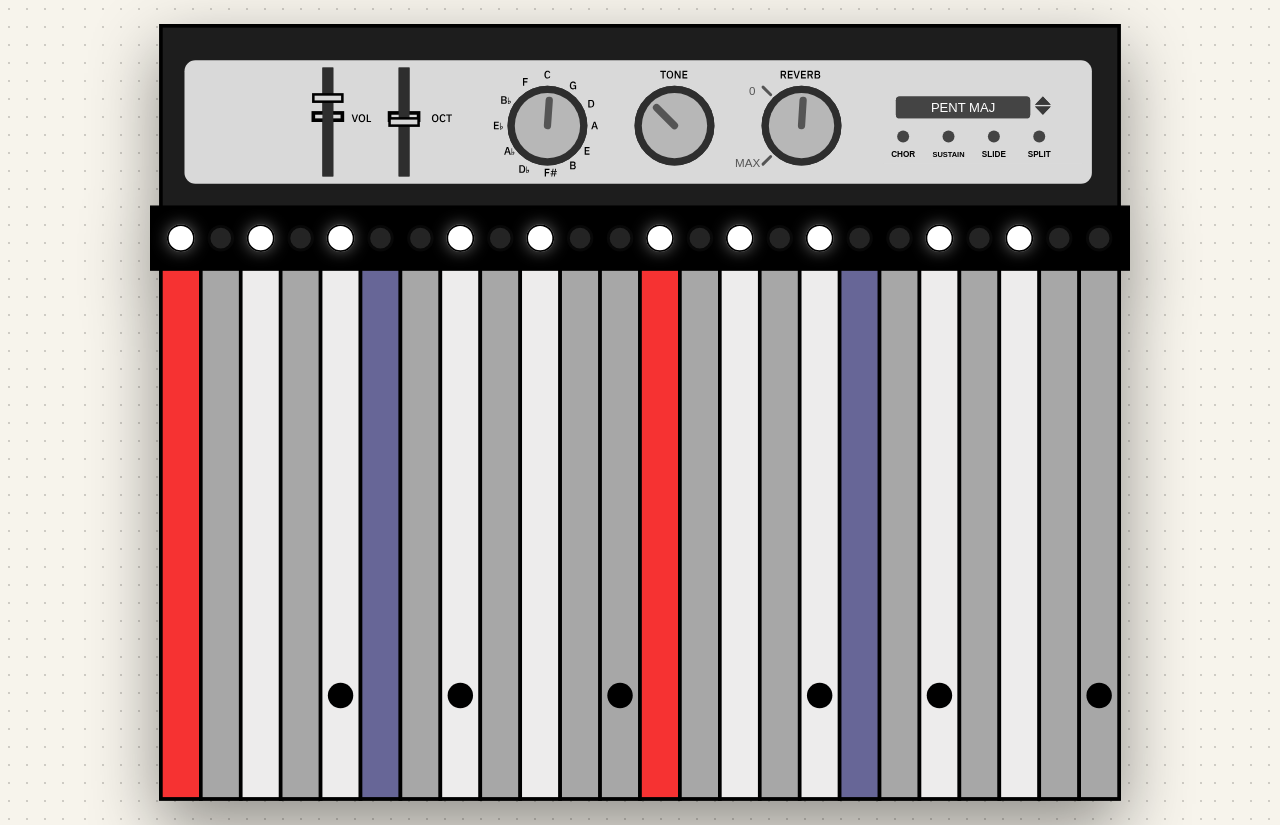
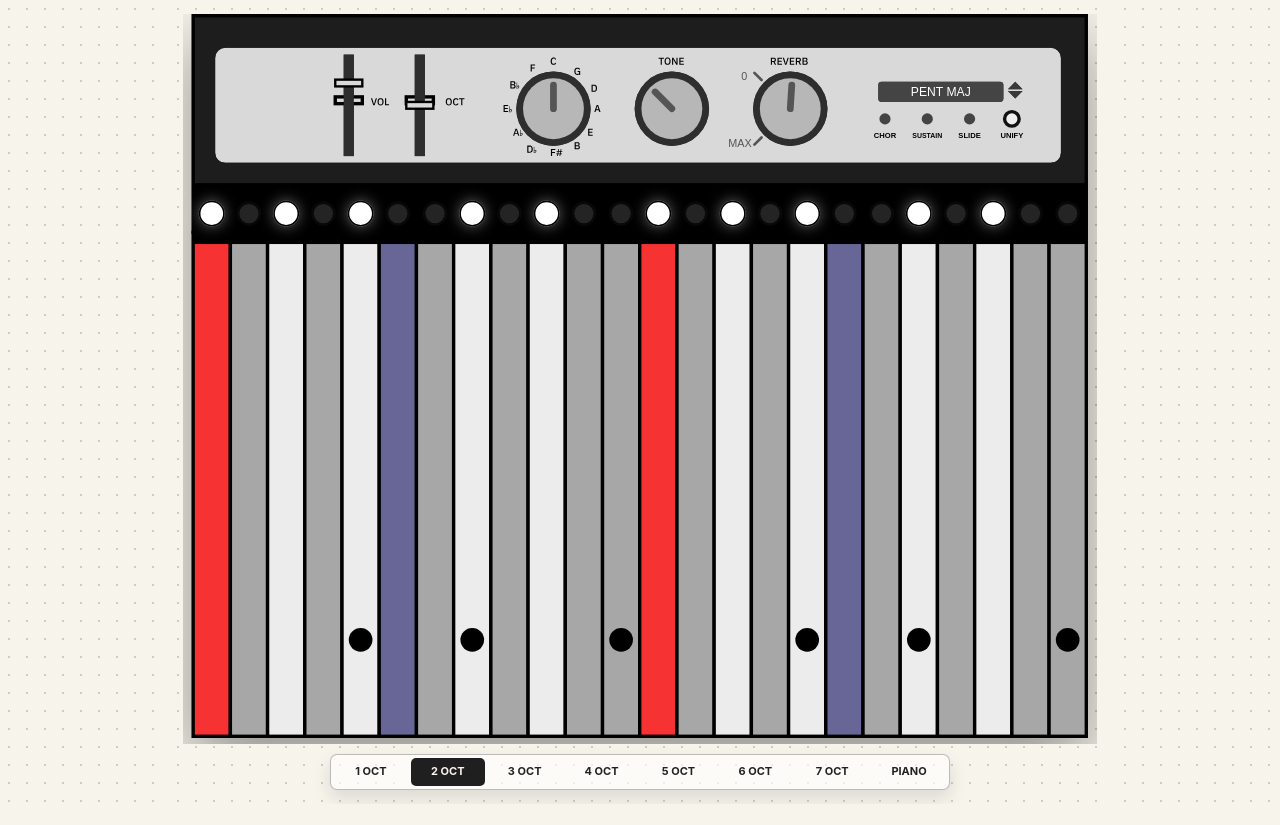
Before and after one commit to EinarBalan/harp-synth, a React (Vite) app in the folder web/: page / in a window 1280 px wide. After the commit the page ends 804 px from the top, so only its background shows below. Built offline with nearby package versions, Linux system fonts and the light colour scheme.

Commit message:
enhance instrument layout and scale handling with dynamic bar counts

```diff
--- a/web/src/App.css
+++ b/web/src/App.css
@@ -21,6 +21,7 @@ body,
 body {
   display: grid;
   min-width: 320px;
+  overflow-x: hidden;
   place-items: center;
   background-color: #f7f4ec;
   background-image: radial-gradient(circle, rgba(62, 62, 58, 0.22) 0.9px, transparent 1px);
@@ -30,27 +31,86 @@ body {
 .app-shell {
   width: 100%;
   min-height: 100vh;
+  min-height: 100svh;
   display: grid;
   place-items: center;
-  padding: 24px;
+  padding: 14px;
   background-color: #f7f4ec;
   background-image: radial-gradient(circle, rgba(62, 62, 58, 0.22) 0.9px, transparent 1px);
   background-size: 18px 18px;
 }
 
 .instrument-stage {
-  width: min(96vw, 1080px);
+  width: 100%;
+  min-width: 0;
   display: grid;
-  place-items: center;
+  justify-items: center;
+  align-content: center;
+  gap: 10px;
+}
+
+.instrument-scroll {
+  width: 100%;
+  min-width: 0;
+  overflow-x: auto;
+  overflow-y: visible;
+  padding-bottom: 6px;
+  overscroll-behavior-x: contain;
+}
+
+.instrument-scroll-inner {
+  width: max-content;
+  min-width: 100%;
+  display: grid;
+  justify-items: center;
 }
 
 .instrument-svg {
-  width: min(96vw, 980px);
+  --instrument-height-limit: calc(100svh - 76px);
+  width: auto;
+  width: min(
+    var(--instrument-display-width, 1120px),
+    calc(var(--instrument-height-limit) * var(--instrument-aspect-ratio, 1.261))
+  );
+  min-width: 0;
+  max-width: none;
   height: auto;
   display: block;
   touch-action: none;
   user-select: none;
   filter: drop-shadow(0 26px 34px rgba(0, 0, 0, 0.42));
+}
+
+.octave-tabs {
+  display: flex;
+  flex-wrap: wrap;
+  justify-content: center;
+  gap: 3px;
+  width: min(100%, 620px);
+  padding: 3px;
+  border: 1px solid rgba(23, 23, 23, 0.28);
+  border-radius: 7px;
+  background: rgba(255, 255, 255, 0.62);
+  box-shadow: 0 8px 18px rgba(23, 23, 23, 0.12);
+}
+
+.octave-tab {
+  appearance: none;
+  border: 0;
+  border-radius: 5px;
+  flex: 1 1 58px;
+  min-height: 28px;
+  padding: 0 8px;
+  background: transparent;
+  color: #222222;
+  font: 700 11px/1 Inter, ui-sans-serif, system-ui, sans-serif;
+  letter-spacing: 0;
+  cursor: pointer;
+}
+
+.octave-tab-active {
+  background: #1f1f1f;
+  color: #f7f4ec;
 }
 
 svg [role="button"],
@@ -62,10 +122,10 @@ svg rect {
 
 @media (max-width: 560px) {
   .app-shell {
-    padding: 12px;
+    padding: 8px;
   }
 
   .instrument-svg {
-    width: 100vw;
+    --instrument-height-limit: calc(100svh - 96px);
   }
 }
--- a/web/src/App.tsx
+++ b/web/src/App.tsx
@@ -2,12 +2,16 @@ import { useEffect, useMemo, useRef, useState } from "react";
 import { HarpAudio } from "./audio/HarpAudio";
 import HarpInstrument from "./components/HarpInstrument";
 import {
+  barCountForRange,
   createScaleMask,
   frequencyForBar,
   getNextScaleId,
+  INSTRUMENT_RANGES,
   KEYS,
+  labelForInstrumentRange,
   setPitchClassEnabled,
   TONES,
+  type InstrumentRange,
   type ScaleId
 } from "./model/music";
 
@@ -17,6 +21,7 @@ export default function App() {
   const audioRef = useRef<HarpAudio | null>(null);
   const pointerDownRef = useRef(false);
   const activeBarRef = useRef<number | null>(null);
+  const [instrumentRange, setInstrumentRange] = useState<InstrumentRange>(2);
   const [enabledBars, setEnabledBars] = useState(() => createScaleMask("majorPentatonic"));
   const [scaleId, setScaleId] = useState<ScaleId>("majorPentatonic");
   const [volume, setVolume] = useState(0.72);
@@ -32,6 +37,7 @@ export default function App() {
 
   const key = KEYS[keyIndex];
   const tone = TONES[toneIndex];
+  const barCount = barCountForRange(instrumentRange);
 
   const params = useMemo(
     () => ({
@@ -161,7 +167,7 @@ export default function App() {
     setScaleId("custom");
     setEnabledBars((bars) => {
       if (!splitOctaves) {
-        return setPitchClassEnabled(bars, barIndex, targetEnabled);
+        return setPitchClassEnabled(bars, barIndex, targetEnabled, barCount);
       }
 
       const next = [...bars];
@@ -173,7 +179,7 @@ export default function App() {
   function stepScale(direction: 1 | -1) {
     const nextScaleId = getNextScaleId(scaleId, direction);
     setScaleId(nextScaleId);
-    setEnabledBars(createScaleMask(nextScaleId));
+    setEnabledBars(createScaleMask(nextScaleId, barCount));
     pointerDownRef.current = false;
     stopActiveNote();
   }
@@ -185,10 +191,31 @@ export default function App() {
     setSustain((value) => !value);
   }
 
+  function setInstrumentLayout(nextRange: InstrumentRange) {
+    if (nextRange === instrumentRange) {
+      return;
+    }
+
+    const nextBarCount = barCountForRange(nextRange);
+    pointerDownRef.current = false;
+    stopActiveNote();
+    setInstrumentRange(nextRange);
+    setEnabledBars((bars) => {
+      if (scaleId !== "custom") {
+        return createScaleMask(scaleId, nextBarCount);
+      }
+
+      return Array.from({ length: nextBarCount }, (_, index) => bars[index] ?? Boolean(bars[index % 12]));
+    });
+  }
+
   return (
     <main className="app-shell">
       <section className="instrument-stage" aria-label="Harp synth">
+        <div className="instrument-scroll">
+          <div className="instrument-scroll-inner">
             <HarpInstrument
+              barCount={barCount}
               enabledBars={enabledBars}
               scaleId={scaleId}
               volume={volume}
@@ -216,6 +243,22 @@ export default function App() {
               onSlideToggle={() => setSlide((value) => !value)}
               onSplitOctavesToggle={() => setSplitOctaves((value) => !value)}
             />
+          </div>
+        </div>
+        <div className="octave-tabs" role="tablist" aria-label="Instrument octave range">
+          {INSTRUMENT_RANGES.map((range) => (
+            <button
+              key={range}
+              type="button"
+              role="tab"
+              aria-selected={instrumentRange === range}
+              className={instrumentRange === range ? "octave-tab octave-tab-active" : "octave-tab"}
+              onClick={() => setInstrumentLayout(range)}
+            >
+              {labelForInstrumentRange(range)}
+            </button>
+          ))}
+        </div>
       </section>
     </main>
   );
--- a/web/src/components/HarpInstrument.tsx
+++ b/web/src/components/HarpInstrument.tsx
@@ -1,20 +1,19 @@
-import { useRef, type PointerEvent as ReactPointerEvent } from "react";
+import { useRef, type CSSProperties, type PointerEvent as ReactPointerEvent } from "react";
 import mockupUrl from "../../Harp Synth.svg";
-import { BAR_COUNT, getScaleDefinition, KEYS, TONES, type ScaleId } from "../model/music";
-import { KEY_LABEL_SLOT_OFFSET, keyKnobNorm } from "./harpGeometry";
+import { getScaleDefinition, TONES, type ScaleId } from "../model/music";
+import { keyIndexFromPoint, keyKnobAngleDegrees } from "./harpGeometry";
 
 const SVG_WIDTH = 270;
 const SVG_HEIGHT = 214;
 const BAR_TOP = 64.5;
-const BAR_BOTTOM = 213.5;
 const BAR_WIDTH = 11;
-const FIRST_BAR_CENTER = 8.5;
 const BUTTON_Y = 59;
 const KNOB_MIN_ANGLE = -135;
 const KNOB_SWEEP = 270;
-const INTERVAL_DOT_BAR_INDICES = [4, 7, 11, 16, 19, 23];
+const DISPLAY_SCALE = 1120 / SVG_WIDTH;
 
 export interface HarpInstrumentProps {
+  barCount: number;
   enabledBars: boolean[];
   scaleId: ScaleId;
   volume: number;
@@ -50,15 +49,32 @@ interface SvgPoint {
 
 type KnobId = "key" | "tone" | "reverb";
 
-const barCenters = Array.from({ length: BAR_COUNT }, (_, index) => FIRST_BAR_CENTER + index * BAR_WIDTH);
-const knobCenters: Record<KnobId, SvgPoint> = {
-  key: { x: 109.5, y: 28 },
-  tone: { x: 144.5, y: 28 },
-  reverb: { x: 179.5, y: 28 }
-};
-
 export default function HarpInstrument(props: HarpInstrumentProps) {
   const svgRef = useRef<SVGSVGElement | null>(null);
+  const barCount = props.barCount;
+  const svgWidth = getSvgWidth(barCount);
+  const barStartX = getBarStartX(svgWidth, barCount);
+  const barCenters = getBarCenters(barCount, barStartX);
+  const controlOffset = (svgWidth - SVG_WIDTH) / 2;
+  const rightEdge = barStartX + barCount * BAR_WIDTH;
+  const controlPanelX = Math.min(barStartX, controlOffset + 3);
+  const controlPanelRight = Math.max(rightEdge, controlOffset + SVG_WIDTH - 3);
+  const controlPanelWidth = controlPanelRight - controlPanelX;
+  const knobCenters: Record<KnobId, SvgPoint> = {
+    key: { x: controlOffset + 109.5, y: 28 },
+    tone: { x: controlOffset + 144.5, y: 28 },
+    reverb: { x: controlOffset + 179.5, y: 28 }
+  };
+  const intervalDotIndices = getIntervalDotIndices(barCount);
+  const svgStyle = {
+    "--instrument-aspect-ratio": String(svgWidth / SVG_HEIGHT),
+    "--instrument-display-height": `${SVG_HEIGHT * DISPLAY_SCALE}px`,
+    "--instrument-display-width": `${svgWidth * DISPLAY_SCALE}px`
+  } as CSSProperties;
+
+  function shiftX(x: number) {
+    return x + controlOffset;
+  }
 
   function clientToSvg(event: Pick<PointerEvent | ReactPointerEvent<SVGElement>, "clientX" | "clientY">): SvgPoint | null {
     const svg = svgRef.current;
@@ -79,13 +95,13 @@ export default function HarpInstrument(props: HarpInstrumentProps) {
       return null;
     }
 
-    const clampedX = clamp(point.x, 3, 267 - Number.EPSILON);
-    const directBar = Math.max(0, Math.min(BAR_COUNT - 1, Math.floor((clampedX - 3) / BAR_WIDTH)));
-    if (point.x >= 3 && point.x <= 267 && props.enabledBars[directBar]) {
+    const clampedX = clamp(point.x, barStartX, rightEdge - Number.EPSILON);
+    const directBar = Math.max(0, Math.min(barCount - 1, Math.floor((clampedX - barStartX) / BAR_WIDTH)));
+    if (point.x >= barStartX && point.x <= rightEdge && props.enabledBars[directBar]) {
       return directBar;
     }
 
-    return closestEnabledBar(point.x, props.enabledBars);
+    return closestEnabledBar(point.x, props.enabledBars, barCenters);
   }
 
   function handlePointerDown(event: ReactPointerEvent<SVGSVGElement>) {
@@ -147,14 +163,16 @@ export default function HarpInstrument(props: HarpInstrumentProps) {
         return;
       }
 
+      if (knob === "key") {
+        props.onKeyChange(keyIndexFromPoint(point, knobCenters.key));
+        return;
+      }
+
       const center = knobCenters[knob];
       const angle = (Math.atan2(point.y - center.y, point.x - center.x) * 180) / Math.PI;
       const norm = clamp((angle - KNOB_MIN_ANGLE) / KNOB_SWEEP, 0, 1);
 
-      if (knob === "key") {
-        const labelSlot = Math.round(norm * (KEYS.length - 1));
-        props.onKeyChange((labelSlot - KEY_LABEL_SLOT_OFFSET + KEYS.length) % KEYS.length);
-      } else if (knob === "tone") {
+      if (knob === "tone") {
         props.onToneChange(Math.round(norm * (TONES.length - 1)));
       } else {
         props.onReverbChange(norm);
@@ -182,7 +200,8 @@ export default function HarpInstrument(props: HarpInstrumentProps) {
     <svg
       ref={svgRef}
       className="instrument-svg"
-      viewBox={`0 0 ${SVG_WIDTH} ${SVG_HEIGHT}`}
+      viewBox={`0 0 ${svgWidth} ${SVG_HEIGHT}`}
+      style={svgStyle}
       role="img"
       aria-label="Harp synth prototype"
       data-testid="harp-svg"
@@ -205,9 +224,22 @@ export default function HarpInstrument(props: HarpInstrumentProps) {
             <feMergeNode in="SourceGraphic" />
           </feMerge>
         </filter>
+        <clipPath id="mockupControlsClip">
+          <rect x={shiftX(9.5)} y="10" width="250" height="34" rx="3" />
+        </clipPath>
       </defs>
 
-      <image href={mockupUrl} width={SVG_WIDTH} height={SVG_HEIGHT} />
+      <rect
+        x={controlPanelX}
+        y="0.5"
+        width={controlPanelWidth}
+        height="64"
+        fill="#1D1D1D"
+        stroke="black"
+        data-testid="control-panel"
+      />
+      <image href={mockupUrl} x={controlOffset} width={SVG_WIDTH} height={SVG_HEIGHT} clipPath="url(#mockupControlsClip)" />
+      <rect x={controlPanelX} y={BAR_TOP} width={controlPanelWidth} height={SVG_HEIGHT - BAR_TOP} fill="#1D1D1D" pointerEvents="none" />
 
       <g aria-hidden="true">
         {barCenters.map((center, index) => (
@@ -225,7 +257,7 @@ export default function HarpInstrument(props: HarpInstrumentProps) {
         ))}
       </g>
 
-      <rect x="0" y="50.2" width="270" height="17.6" fill="black" stroke="black" strokeWidth="0.4" />
+      <rect x={controlPanelX} y="50.2" width={controlPanelWidth} height="17.6" fill="black" stroke="black" strokeWidth="0.4" />
 
       <g>
         {barCenters.map((center, index) => {
@@ -265,21 +297,22 @@ export default function HarpInstrument(props: HarpInstrumentProps) {
       </g>
 
       <g aria-label="Volume slider" role="slider" aria-valuemin={0} aria-valuemax={1} aria-valuenow={props.volume}>
-        <rect x="44" y="8" width="10" height="38" fill="transparent" onPointerDown={(event) => handleSlider(event, "volume")} />
-        <rect x="47.5" y="12" width="3" height="30" fill="#2E2E2E" pointerEvents="none" />
-        <rect x="45" y={volumeY - 1} width="8" height="2" fill="#D9D9D9" stroke="black" strokeWidth="0.7" pointerEvents="none" />
+        <rect x={shiftX(44)} y="8" width="10" height="38" fill="transparent" onPointerDown={(event) => handleSlider(event, "volume")} />
+        <rect x={shiftX(47.5)} y="12" width="3" height="30" fill="#2E2E2E" pointerEvents="none" />
+        <rect x={shiftX(45)} y={volumeY - 1} width="8" height="2" fill="#D9D9D9" stroke="black" strokeWidth="0.7" pointerEvents="none" />
       </g>
 
       <g aria-label="Octave slider" role="slider" aria-valuemin={-2} aria-valuemax={2} aria-valuenow={props.octave}>
-        <rect x="65" y="8" width="10" height="38" fill="transparent" onPointerDown={(event) => handleSlider(event, "octave")} />
-        <rect x="68.5" y="12" width="3" height="30" fill="#2E2E2E" pointerEvents="none" />
-        <rect x="66" y={octaveY - 1} width="8" height="2" fill="#D9D9D9" stroke="black" strokeWidth="0.7" pointerEvents="none" />
+        <rect x={shiftX(65)} y="8" width="10" height="38" fill="transparent" onPointerDown={(event) => handleSlider(event, "octave")} />
+        <rect x={shiftX(68.5)} y="12" width="3" height="30" fill="#2E2E2E" pointerEvents="none" />
+        <rect x={shiftX(66)} y={octaveY - 1} width="8" height="2" fill="#D9D9D9" stroke="black" strokeWidth="0.7" pointerEvents="none" />
       </g>
 
       <Knob
         id="key"
         center={knobCenters.key}
-        norm={keyKnobNorm(props.keyIndex)}
+        norm={0}
+        indicatorDegreesFromUp={keyKnobAngleDegrees(props.keyIndex)}
         testId="key-knob"
         onPointerDown={(event) => handleKnob(event, "key")}
       />
@@ -300,9 +333,9 @@ export default function HarpInstrument(props: HarpInstrumentProps) {
       />
 
       <g aria-label="Scale selector">
-        <rect x="205.5" y="20" width="37" height="6" rx="1" fill="#444444" />
+        <rect x={shiftX(205.5)} y="20" width="37" height="6" rx="1" fill="#444444" />
         <text
-          x="224"
+          x={shiftX(224)}
           y="24.35"
           fill="white"
           fontFamily="Arial, sans-serif"
@@ -313,10 +346,10 @@ export default function HarpInstrument(props: HarpInstrumentProps) {
         >
           {scaleLabel}
         </text>
-        <path d="M246 20L248.165 22.25H243.835L246 20Z" fill="#393939" pointerEvents="none" />
-        <path d="M246 25L243.835 22.75H248.165L246 25Z" fill="#393939" pointerEvents="none" />
+        <path d={`M${shiftX(246)} 20L${shiftX(248.165)} 22.25H${shiftX(243.835)}L${shiftX(246)} 20Z`} fill="#393939" pointerEvents="none" />
+        <path d={`M${shiftX(246)} 25L${shiftX(243.835)} 22.75H${shiftX(248.165)}L${shiftX(246)} 25Z`} fill="#393939" pointerEvents="none" />
         <rect
-          x="241"
+          x={shiftX(241)}
           y="17.5"
           width="10"
           height="6"
@@ -330,7 +363,7 @@ export default function HarpInstrument(props: HarpInstrumentProps) {
           }}
         />
         <rect
-          x="241"
+          x={shiftX(241)}
           y="22.5"
           width="10"
           height="6"
@@ -346,9 +379,9 @@ export default function HarpInstrument(props: HarpInstrumentProps) {
       </g>
 
       <g>
-        <rect x="202" y="28" width="55" height="10.4" fill="#D9D9D9" />
+        <rect x={shiftX(202)} y="28" width="55" height="10.4" fill="#D9D9D9" />
         <ModeButton
-          x={207.5}
+          x={shiftX(207.5)}
           y={31}
           label="CHOR"
           active={props.chorus}
@@ -357,7 +390,7 @@ export default function HarpInstrument(props: HarpInstrumentProps) {
           onToggle={props.onChorusToggle}
         />
         <ModeButton
-          x={220}
+          x={shiftX(220)}
           y={31}
           label="SUSTAIN"
           active={props.sustain}
@@ -367,7 +400,7 @@ export default function HarpInstrument(props: HarpInstrumentProps) {
           compact
         />
         <ModeButton
-          x={232.5}
+          x={shiftX(232.5)}
           y={31}
           label="SLIDE"
           active={props.slide}
@@ -376,18 +409,18 @@ export default function HarpInstrument(props: HarpInstrumentProps) {
           onToggle={props.onSlideToggle}
         />
         <ModeButton
-          x={245}
+          x={shiftX(245)}
           y={31}
-          label="SPLIT"
-          active={props.splitOctaves}
+          label="UNIFY"
+          active={!props.splitOctaves}
           testId="split-octaves-toggle"
-          ariaLabel="Toggle split octave bar editing"
+          ariaLabel="Toggle unified octave bar editing"
           onToggle={props.onSplitOctavesToggle}
         />
       </g>
 
       <g aria-label="Interval indicators">
-        {INTERVAL_DOT_BAR_INDICES.map((index) => (
+        {intervalDotIndices.map((index) => (
           <circle
             key={index}
             cx={barCenters[index]}
@@ -421,6 +454,7 @@ function Knob({
   center,
   norm,
   testId,
+  indicatorDegreesFromUp,
   showStops = false,
   onPointerDown
 }: {
@@ -428,12 +462,11 @@ function Knob({
   center: SvgPoint;
   norm: number;
   testId: string;
+  indicatorDegreesFromUp?: number;
   showStops?: boolean;
   onPointerDown: (event: ReactPointerEvent<SVGElement>) => void;
 }) {
-  const angle = ((KNOB_MIN_ANGLE + norm * KNOB_SWEEP) * Math.PI) / 180;
-  const endX = center.x + Math.cos(angle) * 7;
-  const endY = center.y + Math.sin(angle) * 7;
+  const indicatorEnd = indicatorDegreesFromUp === undefined ? knobSweepEnd(center, norm, 7) : clockwiseFromUpEnd(center, indicatorDegreesFromUp, 7);
 
   return (
     <g data-testid={testId}>
@@ -443,8 +476,8 @@ function Knob({
       <line
         x1={center.x}
         y1={center.y}
-        x2={endX}
-        y2={endY}
+        x2={indicatorEnd.x}
+        y2={indicatorEnd.y}
         stroke="#555555"
         strokeWidth="2"
         strokeLinecap="round"
@@ -541,6 +574,22 @@ function tickPoints(center: SvgPoint, norm: number) {
   };
 }
 
+function knobSweepEnd(center: SvgPoint, norm: number, radius: number) {
+  const angle = ((KNOB_MIN_ANGLE + norm * KNOB_SWEEP) * Math.PI) / 180;
+  return {
+    x: center.x + Math.cos(angle) * radius,
+    y: center.y + Math.sin(angle) * radius
+  };
+}
+
+function clockwiseFromUpEnd(center: SvgPoint, degrees: number, radius: number) {
+  const angle = (degrees * Math.PI) / 180;
+  return {
+    x: center.x + Math.sin(angle) * radius,
+    y: center.y - Math.cos(angle) * radius
+  };
+}
+
 function sliderY(norm: number) {
   return 42 - clamp(norm, 0, 1) * 30;
 }
@@ -577,7 +626,34 @@ function clamp(value: number, min: number, max: number) {
   return Math.min(max, Math.max(min, value));
 }
 
-function closestEnabledBar(x: number, enabledBars: readonly boolean[]) {
+function getBarCenters(barCount: number, startX: number) {
+  return Array.from({ length: barCount }, (_, index) => startX + BAR_WIDTH / 2 + index * BAR_WIDTH);
+}
+
+function getSvgWidth(barCount: number) {
+  return Math.max(SVG_WIDTH, barCount * BAR_WIDTH + 6);
+}
+
+function getBarStartX(svgWidth: number, barCount: number) {
+  return (svgWidth - barCount * BAR_WIDTH) / 2;
+}
+
+function getIntervalDotIndices(barCount: number) {
+  const indices: number[] = [];
+
+  for (let octaveStart = 0; octaveStart < barCount; octaveStart += 12) {
+    for (const interval of [4, 7, 11]) {
+      const index = octaveStart + interval;
+      if (index < barCount) {
+        indices.push(index);
+      }
+    }
+  }
+
+  return indices;
+}
+
+function closestEnabledBar(x: number, enabledBars: readonly boolean[], barCenters: readonly number[]) {
   let closestIndex: number | null = null;
   let closestDistance = Number.POSITIVE_INFINITY;
 
--- a/web/src/model/music.ts
+++ b/web/src/model/music.ts
@@ -1,4 +1,7 @@
 export const BAR_COUNT = 24;
+export const PIANO_BAR_COUNT = 88;
+export type InstrumentRange = 1 | 2 | 3 | 4 | 5 | 6 | 7 | "piano";
+export const INSTRUMENT_RANGES: readonly InstrumentRange[] = [1, 2, 3, 4, 5, 6, 7, "piano"];
 
 export const KEYS = [
   "C",
@@ -40,6 +43,9 @@ export type ScaleId =
   | "mixolydianFlat6"
   | "locrianSharp2"
   | "altered"
+  | "quartal"
+  | "quintal"
+  | "sextal"
   | "hirajoshi"
   | "harmonicMinor"
   | "wholeTone"
@@ -61,6 +67,7 @@ export interface ScaleDefinition {
   id: ScaleId;
   label: string;
   intervals: readonly number[] | null;
+  stepSemitones?: number;
 }
 
 export const SCALE_DEFINITIONS: ScaleDefinition[] = [
@@ -98,6 +105,9 @@ export const SCALE_DEFINITIONS: ScaleDefinition[] = [
   { id: "mixolydianFlat6", label: "MIX b6", intervals: [0, 2, 4, 5, 7, 8, 10] },
   { id: "locrianSharp2", label: "LOC #2", intervals: [0, 2, 3, 5, 6, 8, 10] },
   { id: "altered", label: "ALTERED", intervals: [0, 1, 3, 4, 6, 8, 10] },
+  { id: "quartal", label: "QUARTAL", intervals: [], stepSemitones: 5 },
+  { id: "quintal", label: "QUINTAL", intervals: [], stepSemitones: 7 },
+  { id: "sextal", label: "SEXTAL", intervals: [], stepSemitones: 9 },
   { id: "custom", label: "CUSTOM", intervals: null }
 ];
 
@@ -120,19 +130,40 @@ export function getScaleDefinition(scaleId: ScaleId): ScaleDefinition {
   return SCALE_DEFINITIONS.find((scale) => scale.id === scaleId) ?? SCALE_DEFINITIONS[0];
 }
 
-export function createScaleMask(scaleId: ScaleId): boolean[] {
+export function barCountForRange(range: InstrumentRange): number {
+  return range === "piano" ? PIANO_BAR_COUNT : range * 12;
+}
+
+export function labelForInstrumentRange(range: InstrumentRange): string {
+  return range === "piano" ? "PIANO" : `${range} OCT`;
+}
+
+export function createScaleMask(scaleId: ScaleId, barCount = BAR_COUNT): boolean[] {
   const definition = getScaleDefinition(scaleId);
+  if (definition.stepSemitones) {
+    return createSteppedMask(definition.stepSemitones, barCount);
+  }
+
   if (!definition.intervals) {
-    return Array.from({ length: BAR_COUNT }, () => true);
+    return Array.from({ length: barCount }, () => true);
   }
 
   const intervalSet = new Set(definition.intervals.map((interval) => interval % 12));
-  return Array.from({ length: BAR_COUNT }, (_, index) => intervalSet.has(index % 12));
+  return Array.from({ length: barCount }, (_, index) => intervalSet.has(index % 12));
 }
 
-export function setPitchClassEnabled(mask: readonly boolean[], barIndex: number, enabled: boolean): boolean[] {
+function createSteppedMask(stepSemitones: number, barCount: number): boolean[] {
+  const enabled = new Set<number>();
+  for (let index = 0; index < barCount; index += stepSemitones) {
+    enabled.add(index);
+  }
+
+  return Array.from({ length: barCount }, (_, index) => enabled.has(index));
+}
+
+export function setPitchClassEnabled(mask: readonly boolean[], barIndex: number, enabled: boolean, barCount = mask.length): boolean[] {
   const pitchClass = barIndex % 12;
-  return Array.from({ length: BAR_COUNT }, (_, index) => (index % 12 === pitchClass ? enabled : Boolean(mask[index])));
+  return Array.from({ length: barCount }, (_, index) => (index % 12 === pitchClass ? enabled : Boolean(mask[index])));
 }
 
 export function getNextScaleId(scaleId: ScaleId, direction: 1 | -1): ScaleId {
```
Also changed, not shown: web/src/components/harpGeometry.ts (+21 -3 lines), 2 other files (tests, documents, lock files or other folders). Lines whose indentation alone changed are shown as unchanged.
